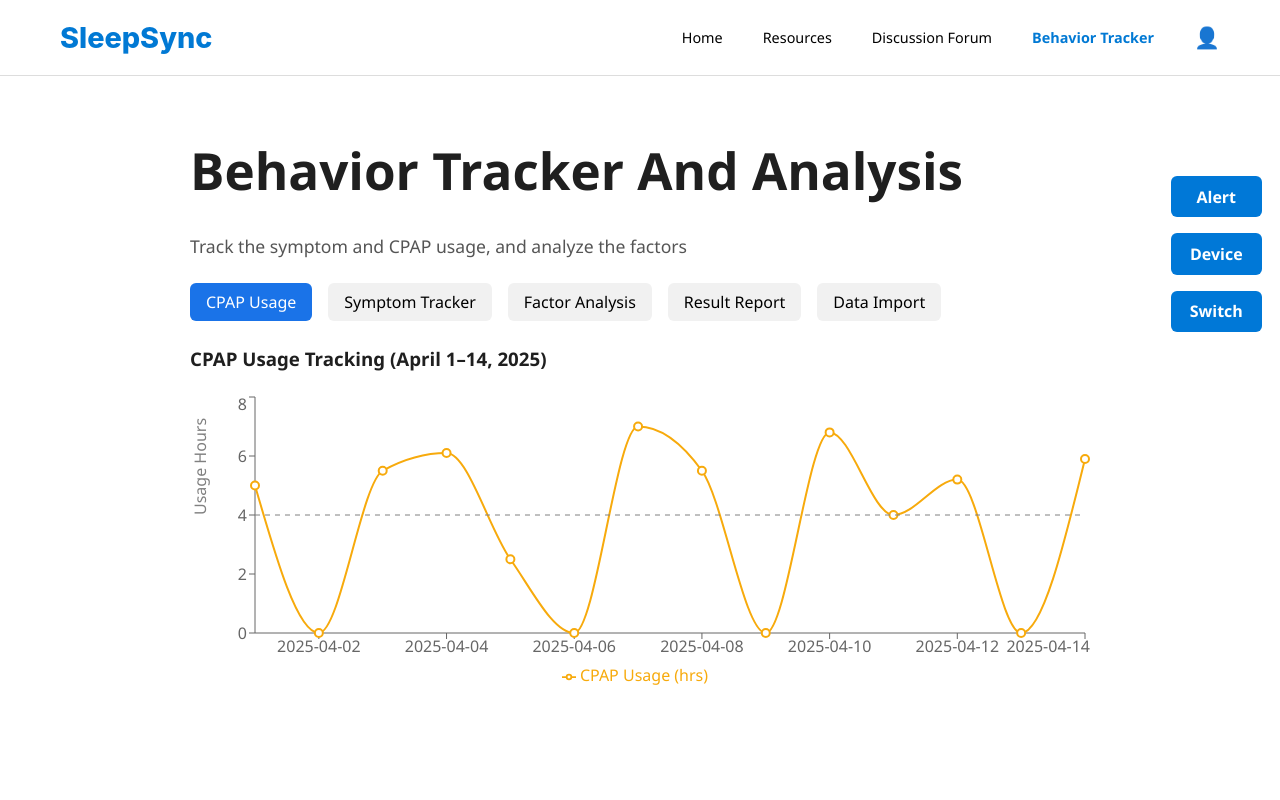
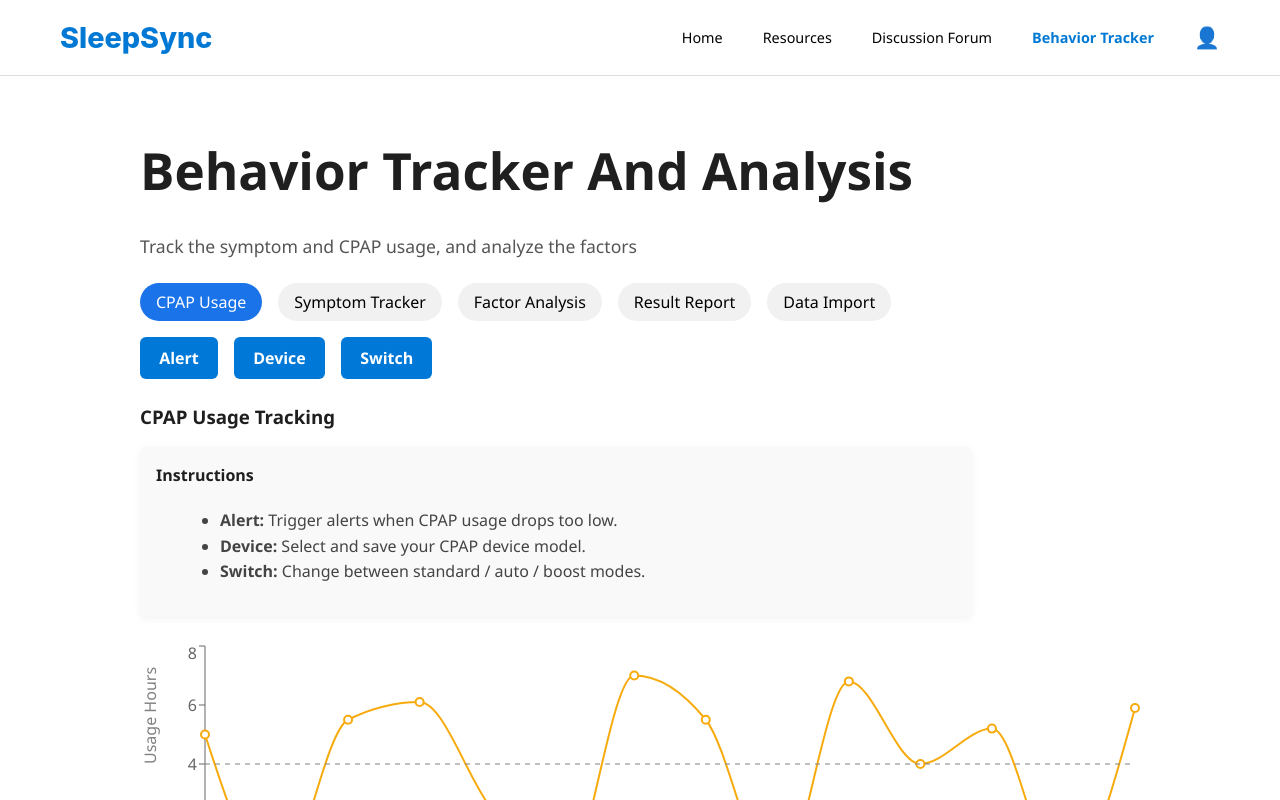
Before and after one commit to UW-INFO442-SP25/Serendipity, a React (Vite) app in the folder SleepSync/: page /tracker in a window 1280 px wide. Built offline with nearby package versions, Linux system fonts and the light colour scheme.

Commit message:
Update Firebase config to sleepsync project

```diff
--- a/SleepSync/src/Components/Home/BehaviorChart.jsx
+++ b/SleepSync/src/Components/Home/BehaviorChart.jsx
@@ -1,29 +1,35 @@
 import React from 'react'
 import {
-  LineChart, Line, XAxis, YAxis, Tooltip, Legend, ResponsiveContainer, ReferenceLine, Label
+  LineChart, Line, XAxis, YAxis, Tooltip, Legend,
+  ResponsiveContainer, ReferenceLine, Label
 } from 'recharts'
 
-const data = [
-  { date: '2025-04-01', hours: 5 },
-  { date: '2025-04-02', hours: 0 },
-  { date: '2025-04-03', hours: 5.5 },
-  { date: '2025-04-04', hours: 6.1 },
-  { date: '2025-04-05', hours: 2.5 },
-  { date: '2025-04-06', hours: 0 },
-  { date: '2025-04-07', hours: 7 },
-  { date: '2025-04-08', hours: 5.5 },
-  { date: '2025-04-09', hours: 0 },
-  { date: '2025-04-10', hours: 6.8 },
-  { date: '2025-04-11', hours: 4 },
-  { date: '2025-04-12', hours: 5.2 },
-  { date: '2025-04-13', hours: 0 },
-  { date: '2025-04-14', hours: 5.9 },
-]
-
-function BehaviorChart() {
+function BehaviorChart({ data }) {
   return (
     <div className="chart-wrapper">
-      <h3>CPAP Usage Tracking (April 1–14, 2025)</h3>
+      <h3 style={{ marginBottom: '1rem' }}>CPAP Usage Tracking</h3>
+
+      {/* Instruction Section */}
+      <div
+        className="chart-instructions"
+        style={{
+          backgroundColor: '#f9f9f9',
+          padding: '1rem',
+          borderRadius: '6px',
+          marginBottom: '1.5rem',
+          boxShadow: '0 2px 8px rgba(0, 0, 0, 0.05)',
+          maxWidth: '800px'
+        }}
+      >
+        <h4 style={{ marginTop: 0, fontWeight: '600' }}>Instructions</h4>
+        <ul style={{ marginLeft: '1.5rem', color: '#444', lineHeight: 1.6 }}>
+          <li><strong>Alert:</strong> Trigger alerts when CPAP usage drops too low.</li>
+          <li><strong>Device:</strong> Select and save your CPAP device model.</li>
+          <li><strong>Switch:</strong> Change between standard / auto / boost modes.</li>
+        </ul>
+      </div>
+
+      {/* Chart Section */}
       <ResponsiveContainer width="100%" height={300}>
         <LineChart data={data}>
           <XAxis dataKey="date" />
--- a/SleepSync/src/Components/Home/tracker.css
+++ b/SleepSync/src/Components/Home/tracker.css
@@ -1,7 +1,7 @@
 .behavior-container {
   padding: 2rem;
   position: relative;
-    max-width: 900px;
+  max-width: 1000px;
   margin: 0 auto;
 }
 
@@ -11,19 +11,31 @@
   margin-bottom: 1.5rem;
 }
 
+/* Tabs + Right Buttons Container */
+.tab-bar-with-buttons {
+  display: flex;
+  justify-content: space-between;
+  align-items: center;
+  flex-wrap: wrap;
+  gap: 1rem;
+  margin-bottom: 1.5rem;
+}
+
+/* Tabs Section */
 .tab-bar {
   display: flex;
+  flex-wrap: wrap;
   gap: 1rem;
-    margin-bottom: 1.5rem;
-    flex-wrap: wrap;
 }
 
 .tab-bar button {
   padding: 0.5rem 1rem;
   border: none;
   background: #f1f1f1;
-    border-radius: 6px;
+  border-radius: 30px;
   cursor: pointer;
+  font-weight: 500;
+  transition: background 0.2s;
 }
 
 .tab-bar button.active {
@@ -31,6 +43,23 @@
   color: white;
 }
 
+/* Right-side Buttons (Alert, Device, Switch) */
+.right-buttons-inline {
+  display: flex;
+  gap: 1rem;
+}
+
+.right-buttons-inline button {
+  padding: 0.6rem 1.2rem;
+  background: #0078d7;
+  color: white;
+  border: none;
+  border-radius: 6px;
+  font-weight: bold;
+  cursor: pointer;
+}
+
+/* Tab Panel Content */
 .tab-content {
   padding: 1rem;
   background: #ffffff;
@@ -47,26 +76,7 @@
   to { opacity: 1; transform: translateY(0); }
 }
 
-  .right-buttons {
-    position: absolute;
-    top: 100px;
-    right: -140px;
-    display: flex;
-    flex-direction: column;
-    gap: 1rem;
-  }
-
-  .right-buttons button {
-    padding: 0.6rem 1.2rem;
-    background: #0078d7;
-    color: white;
-    border: none;
-    border-radius: 6px;
-    font-weight: bold;
-    cursor: pointer;
-  }
-
-  /* symptom form */
+/* Symptom Form */
 .symptom-form {
   display: flex;
   flex-direction: column;
@@ -95,11 +105,7 @@
   cursor: pointer;
 }
 
-  .success-message {
-    color: green;
-    font-weight: bold;
-  }
-
+/* Message styles */
 .success-message {
   color: green;
   font-weight: bold;
@@ -110,6 +116,7 @@
   font-weight: bold;
 }
 
+/* Responsive Design */
 @media (max-width: 1023px) {
   .behavior-container {
     padding: 1rem;
@@ -121,12 +128,19 @@
     text-align: left;
   }
 
-  .tab-bar {
+  .tab-bar-with-buttons {
     flex-direction: column;
-    gap: 0.5rem;
+    align-items: stretch;
   }
 
-  .tab-bar button {
+  .tab-bar,
+  .right-buttons-inline {
+    flex-direction: column;
+    width: 100%;
+  }
+
+  .tab-bar button,
+  .right-buttons-inline button {
     width: 100%;
     font-size: 1rem;
   }
@@ -134,22 +148,6 @@
   .tab-content {
     font-size: 1rem;
     padding: 1rem;
-  }
-
-  .right-buttons {
-    position: static;
-    flex-direction: row;
-    justify-content: space-between;
-    margin-top: 1rem;
-    flex-wrap: wrap;
-    gap: 10px;
-  }
-
-  .right-buttons button {
-    flex: 1 1 45%;
-    width: 100%;
-    font-size: 0.95rem;
-    padding: 0.6rem;
   }
 
   .symptom-form {
--- a/SleepSync/src/Components/Home/tracker.jsx
+++ b/SleepSync/src/Components/Home/tracker.jsx
@@ -1,53 +1,76 @@
 import React, { useState } from 'react'
 import BehaviorChart from './BehaviorChart'
-import SymptomForm from './SymptomForm'
 import './tracker.css'
-import { db } from '../../firebase'
-import { collection, addDoc, Timestamp } from 'firebase/firestore'
+import { defaultCPAPData } from '../../data/cpapData'
 
 const Tracker = () => {
   const [activeTab, setActiveTab] = useState('CPAP')
   const [rightPanel, setRightPanel] = useState(null)
   const [selectedDevice, setSelectedDevice] = useState('')
   const [mode, setMode] = useState('standard')
+  const [cpapData, setCpapData] = useState(defaultCPAPData)
+  const [cpapInputDate, setCpapInputDate] = useState('')
+  const [cpapInputHours, setCpapInputHours] = useState('')
+  const [symptom, setSymptom] = useState('')
+  const [severity, setSeverity] = useState('Mild')
+  const [symptomEntries, setSymptomEntries] = useState([])
 
-  const handleTriggerAlert = async () => {
-    await addDoc(collection(db, 'alerts'), {
-      type: 'Low CPAP usage',
-      createdAt: Timestamp.now(),
-      resolved: false
-    })
-    alert('🚨 Alert has been saved to Firestore!')
+  const handleSymptomSubmit = () => {
+    if (!symptom.trim()) return
+    const newEntry = {
+      symptom,
+      severity,
+      date: new Date().toISOString().slice(0, 10)
+    }
+    setSymptomEntries([...symptomEntries, newEntry])
+    setSymptom('')
+    setSeverity('Mild')
   }
 
-  const handleDeviceSave = async () => {
-    if (!selectedDevice) return
-    await addDoc(collection(db, 'devices'), {
-      name: selectedDevice,
-      user: 'testUser123',
-      savedAt: Timestamp.now()
-    })
-    alert(`💾 Device "${selectedDevice}" saved to Firestore`)
+  const handleTriggerAlert = () => {
+    const lowUsage = cpapData.filter(d => d.hours < 4)
+    alert(`🚨 ${lowUsage.length} nights with low CPAP usage (< 4hrs) detected.`)
   }
 
-  const handleSwitch = async (newMode) => {
-    setMode(newMode)
-    await addDoc(collection(db, 'switches'), {
-      mode: newMode,
-      switchedAt: Timestamp.now()
-    })
-    alert(`🔁 Mode switched to "${newMode}" and saved to Firestore`)
+  const handleDeviceSave = () => {
+    if (!selectedDevice) return
+    alert(`💾 Device "${selectedDevice}" saved (simulated)`)
   }
 
-  const renderContent = () => {
+  const handleSwitch = (newMode) => {
+    setMode(newMode)
+    alert(`🔁 Mode switched to "${newMode}" (simulated)`)
+  }
+
+  const handleCpapAdd = () => {
+    if (!cpapInputDate || !cpapInputHours) {
+      alert('❗ Please enter both date and usage hours.')
+      return
+    }
+    const newEntry = { date: cpapInputDate, hours: parseFloat(cpapInputHours) }
+    setCpapData([...cpapData, newEntry])
+    setCpapInputDate('')
+    setCpapInputHours('')
+  }
+
+  const renderRightPanel = () => {
     if (rightPanel === 'alert') {
+      const lowUsage = cpapData.filter(d => d.hours < 4)
       return (
         <div className="tab-content">
           <h3>🚨 Alerts</h3>
           <button onClick={handleTriggerAlert}>Trigger Sample Alert</button>
+          {lowUsage.length > 0 && (
+            <ul style={{ marginTop: '1rem', paddingLeft: '1.5rem' }}>
+              {lowUsage.map((entry, index) => (
+                <li key={index}>⚠️ <strong>{entry.date}</strong>: {entry.hours} hrs</li>
+              ))}
+            </ul>
+          )}
         </div>
       )
     }
+
     if (rightPanel === 'device') {
       return (
         <div className="tab-content">
@@ -58,12 +81,11 @@ const Tracker = () => {
             <option value="Philips DreamStation">Philips DreamStation</option>
             <option value="CPAP Pro A7">CPAP Pro A7</option>
           </select>
-          <button onClick={handleDeviceSave} disabled={!selectedDevice}>
-            Save Device
-          </button>
+          <button onClick={handleDeviceSave} disabled={!selectedDevice}>Save Device</button>
         </div>
       )
     }
+
     if (rightPanel === 'switch') {
       return (
         <div className="tab-content">
@@ -76,18 +98,114 @@ const Tracker = () => {
       )
     }
 
-    // fallback to tab content
+    return null
+  }
+
+  const renderContent = () => {
     switch (activeTab) {
       case 'CPAP':
-        return <BehaviorChart />
+        return <BehaviorChart data={cpapData} />
+
       case 'Symptom':
-        return <SymptomForm />
+        return (
+          <div className="tab-content symptom-form">
+            <label>Symptom:
+              <input
+                type="text"
+                value={symptom}
+                onChange={(e) => setSymptom(e.target.value)}
+                placeholder="e.g. Headache, Dry Mouth"
+              />
+            </label>
+            <label>Severity:
+              <select value={severity} onChange={(e) => setSeverity(e.target.value)}>
+                <option>Mild</option>
+                <option>Moderate</option>
+                <option>Severe</option>
+              </select>
+            </label>
+            <button onClick={handleSymptomSubmit}>Submit</button>
+            <p style={{ fontSize: '0.9rem', color: '#666', marginTop: '0.5rem' }}>
+              Submitted: {symptomEntries.length} entries
+            </p>
+          </div>
+        )
+
       case 'Factor':
-        return <p className="tab-content">📊 Factor analysis placeholder content.</p>
+        const lowCPAP = cpapData.filter(d => d.hours < 4)
+        const symptomMap = {}
+        symptomEntries.forEach(entry => {
+          symptomMap[entry.symptom] = (symptomMap[entry.symptom] || 0) + 1
+        })
+        const topSymptoms = Object.entries(symptomMap).sort((a, b) => b[1] - a[1])
+        return (
+          <div className="tab-content">
+            <h3>🧠 Factors Impacting Usage</h3>
+            <ul style={{ paddingLeft: '1.5rem', lineHeight: '1.8' }}>
+              <li>❌ Days with low usage (&lt; 4hrs): {lowCPAP.length}</li>
+              {topSymptoms.length > 0 &&
+                <li>🩺 Most common symptom: <strong>{topSymptoms[0][0]}</strong> ({topSymptoms[0][1]} times)</li>}
+              {topSymptoms.length === 0 &&
+                <li>🎉 No symptom data yet</li>}
+            </ul>
+          </div>
+        )
+
       case 'Report':
-        return <p className="tab-content">📝 Your result report will be shown here.</p>
+        const severeCount = symptomEntries.filter(e => e.severity === 'Severe').length
+        const uniqueSymptoms = [...new Set(symptomEntries.map(e => e.symptom))]
+        const compliance = Math.round(cpapData.filter(d => d.hours >= 4).length / cpapData.length * 100)
+
+        return (
+          <div className="tab-content">
+            <h3>📋 Weekly Report Summary</h3>
+            <ul style={{ paddingLeft: '1.5rem', lineHeight: '1.8' }}>
+              <li><strong>Compliance Rate:</strong> {compliance}%</li>
+              <li><strong>Total Symptoms Reported:</strong> {symptomEntries.length}</li>
+              <li><strong>Severe Symptoms:</strong> {severeCount}</li>
+              <li><strong>Symptom Types:</strong> {uniqueSymptoms.join(', ') || 'None'}</li>
+            </ul>
+          </div>
+        )
+
       case 'Import':
-        return <p className="tab-content">📂 Upload or sync external data here.</p>
+        return (
+          <div className="tab-content">
+            <label><strong>📅 Date:</strong>
+              <input
+                type="date"
+                value={cpapInputDate}
+                onChange={(e) => setCpapInputDate(e.target.value)}
+                style={{ marginLeft: '0.5rem', padding: '0.4rem', border: '1px solid #ccc', borderRadius: '4px' }}
+              />
+            </label>
+            <br /><br />
+            <label><strong>🕒 CPAP Usage (hrs):</strong>
+              <input
+                type="number"
+                value={cpapInputHours}
+                onChange={(e) => setCpapInputHours(e.target.value)}
+                placeholder="e.g. 4.5"
+                style={{ marginLeft: '0.5rem', padding: '0.4rem', border: '1px solid #ccc', borderRadius: '4px' }}
+              />
+            </label>
+            <br /><br />
+            <button
+              onClick={handleCpapAdd}
+              style={{
+                padding: '0.5rem 1rem',
+                backgroundColor: '#1a73e8',
+                color: 'white',
+                border: 'none',
+                borderRadius: '6px',
+                cursor: 'pointer'
+              }}
+            >
+              ➕ Add to Chart
+            </button>
+          </div>
+        )
+
       default:
         return null
     }
@@ -98,6 +216,7 @@ const Tracker = () => {
       <h1>Behavior Tracker And Analysis</h1>
       <p className="subtitle">Track the symptom and CPAP usage, and analyze the factors</p>
 
+      <div className="tab-bar-with-buttons">
         <div className="tab-bar">
           <button className={activeTab === 'CPAP' ? 'active' : ''} onClick={() => { setActiveTab('CPAP'); setRightPanel(null) }}>CPAP Usage</button>
           <button className={activeTab === 'Symptom' ? 'active' : ''} onClick={() => { setActiveTab('Symptom'); setRightPanel(null) }}>Symptom Tracker</button>
@@ -105,16 +224,17 @@ const Tracker = () => {
           <button className={activeTab === 'Report' ? 'active' : ''} onClick={() => { setActiveTab('Report'); setRightPanel(null) }}>Result Report</button>
           <button className={activeTab === 'Import' ? 'active' : ''} onClick={() => { setActiveTab('Import'); setRightPanel(null) }}>Data Import</button>
         </div>
-
-      {renderContent()}
-
-      <div className="right-buttons">
+        <div className="right-buttons-inline">
           <button onClick={() => setRightPanel('alert')}>Alert</button>
           <button onClick={() => setRightPanel('device')}>Device</button>
           <button onClick={() => setRightPanel('switch')}>Switch</button>
         </div>
       </div>
+
+      {renderRightPanel()}
+      {renderContent()}
+    </div>
   )
 }
 
-export default Tracker
+export default Tracker;
--- /dev/null
+++ b/SleepSync/src/data/cpapData.js
@@ -0,0 +1,16 @@
+export const defaultCPAPData = [
+  { date: '2025-04-01', hours: 5 },
+  { date: '2025-04-02', hours: 0 },
+  { date: '2025-04-03', hours: 5.5 },
+  { date: '2025-04-04', hours: 6.1 },
+  { date: '2025-04-05', hours: 2.5 },
+  { date: '2025-04-06', hours: 0 },
+  { date: '2025-04-07', hours: 7 },
+  { date: '2025-04-08', hours: 5.5 },
+  { date: '2025-04-09', hours: 0 },
+  { date: '2025-04-10', hours: 6.8 },
+  { date: '2025-04-11', hours: 4 },
+  { date: '2025-04-12', hours: 5.2 },
+  { date: '2025-04-13', hours: 0 },
+  { date: '2025-04-14', hours: 5.9 },
+]
```
Also changed, not shown: SleepSync/src/firebase.js (+6 -10 lines). Lines whose indentation alone changed are shown as unchanged.
